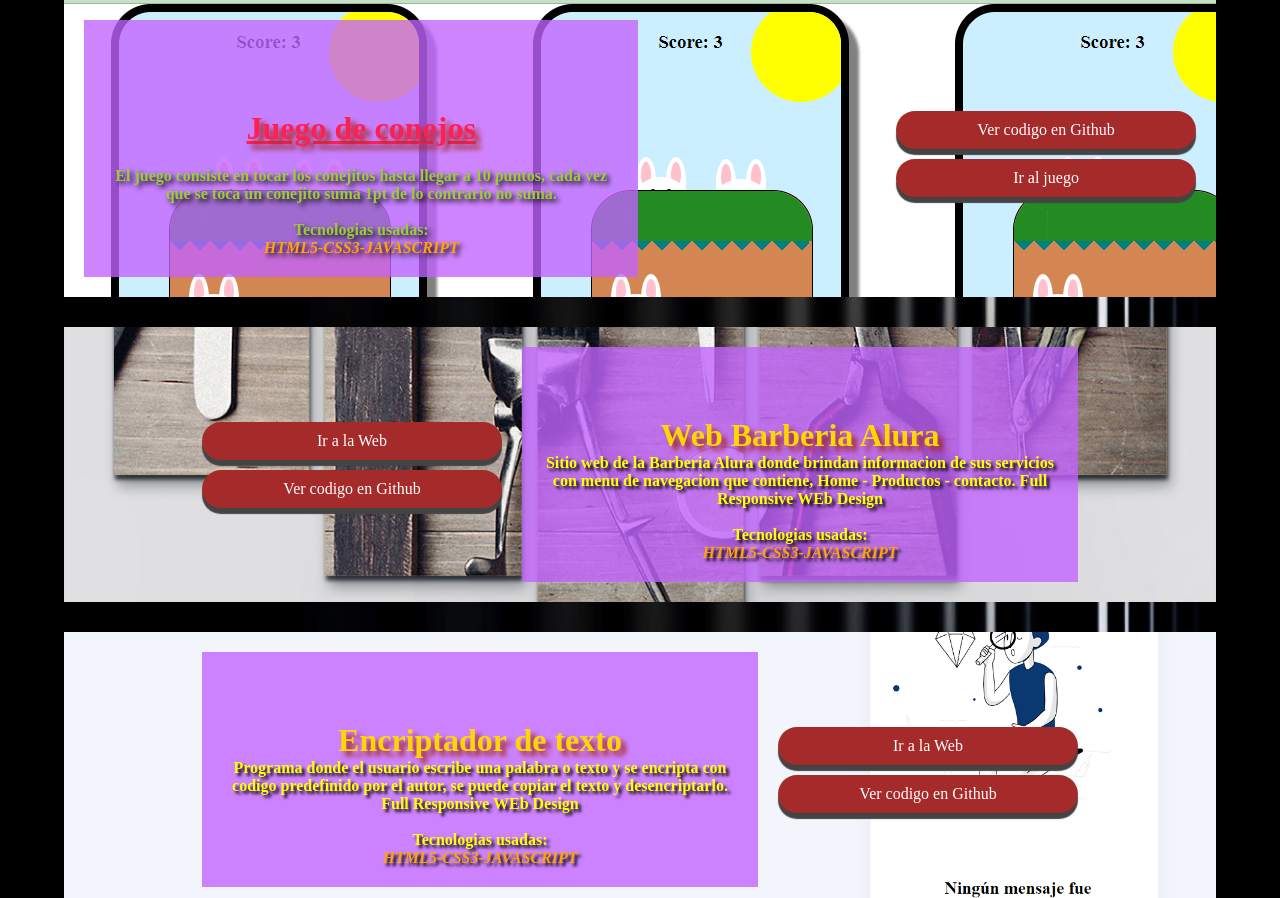
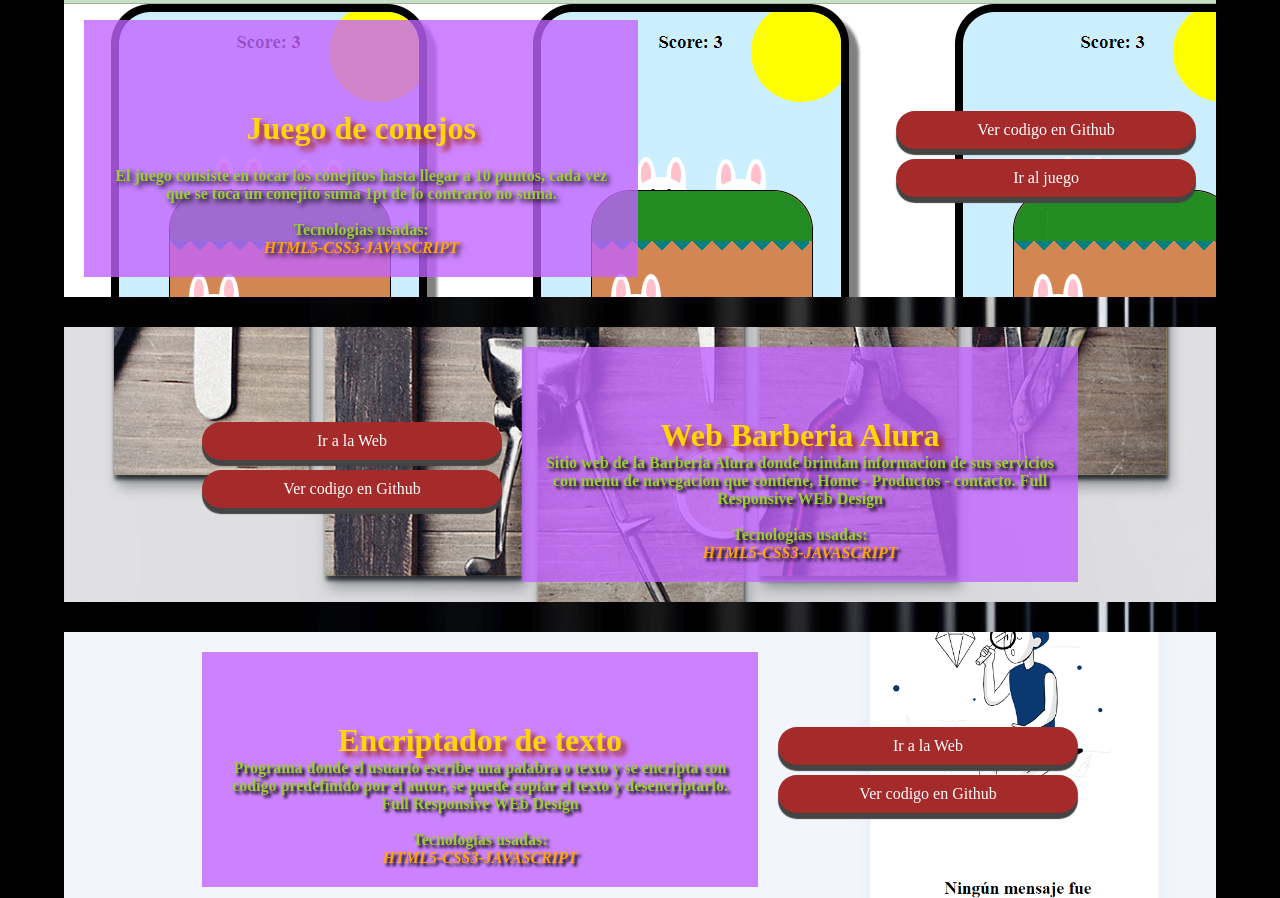
Before and after one commit to waku1044/portfolio, a plain HTML site: page index.html in a window 1280 px wide. Shown: the part 2108-3006 px from the top of the page. Drawn offline with Linux system fonts and the light colour scheme.

Commit message:
cambio color descripcion

```diff
--- a/style.css
+++ b/style.css
@@ -154,9 +154,6 @@ p:first-child{
 }
 .proyecto1 h2,.proyecto2 h2 .proyecto3 h2{
 	padding: 20px;
-	color: #ff2052;
-	text-decoration:underline;
-
 }
 .proyecto2{
 	background-image: url(imagenes/headerimg.jpg);
@@ -169,7 +166,7 @@ p:first-child{
 	width: 50%;
 	font-weight: bold;
 	padding: 20px;
-	color: yellow;
+	color: yellowgreen;
 	text-shadow: 3px 3px 3px #000;
 }
 .proyecto3{
```
